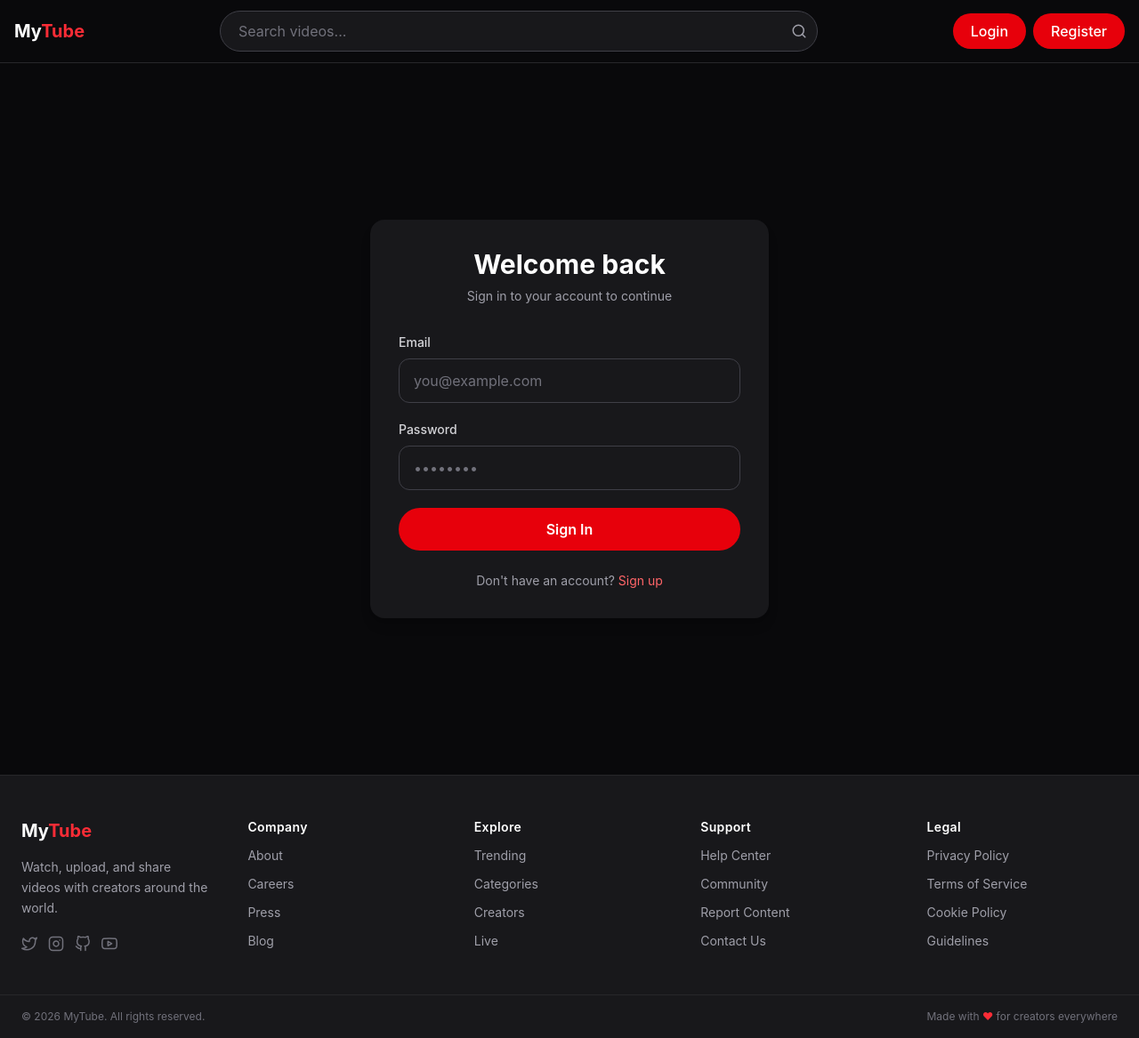
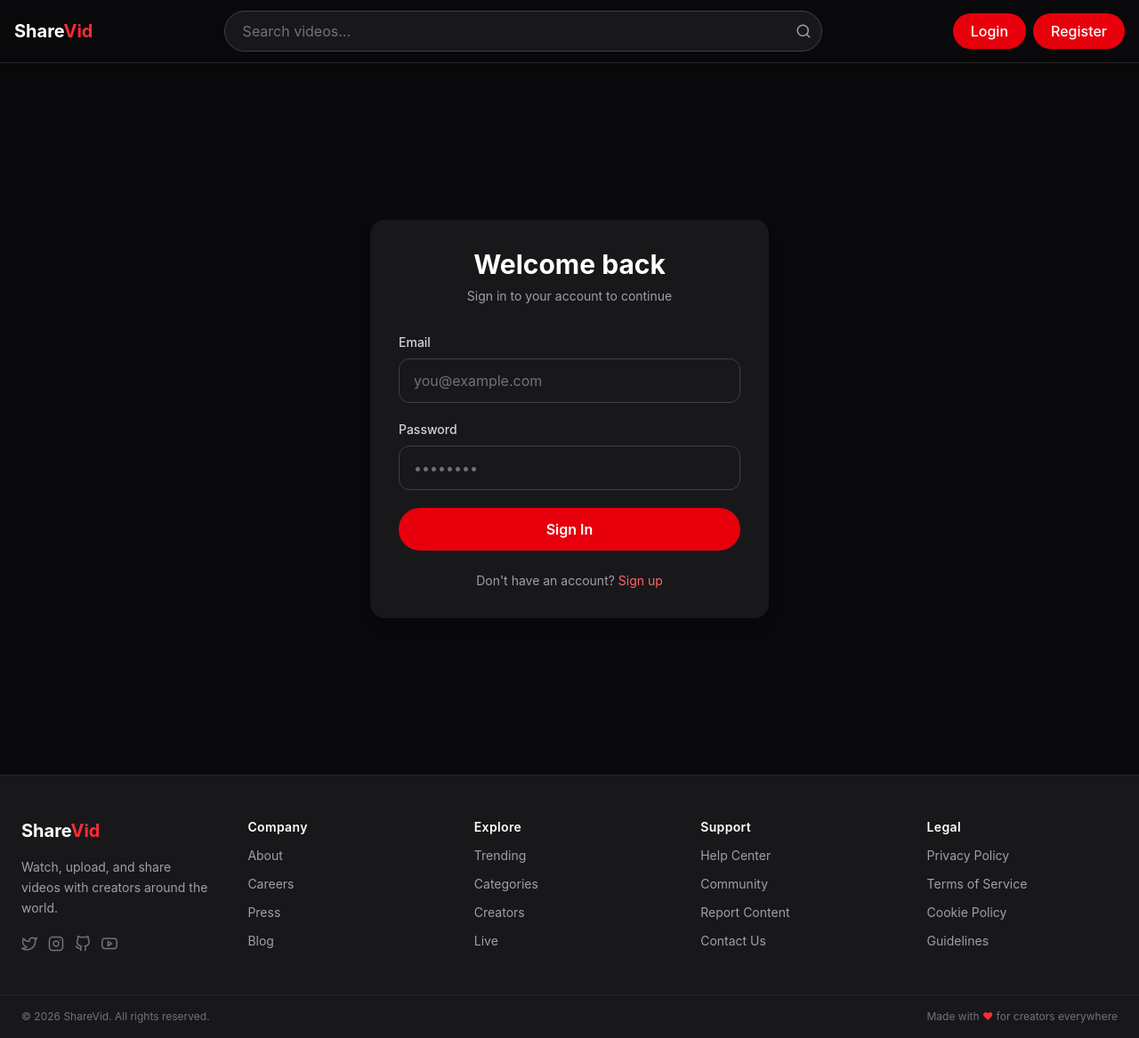
Before and after one commit to Harlongbi-Phangcho/video-platform-frontend, a React app: page /login in a window 1280 px wide. Shown: the whole page at 89% size. Built offline with nearby package versions, Linux system fonts and the light colour scheme; no server answers; the HTML template or start-up script is replaced by a standard one.

Commit message:
feat(Header, Footer): update branding from MyTube to ShareVid

```diff
--- a/src/components/Footer/Footer.jsx
+++ b/src/components/Footer/Footer.jsx
@@ -43,7 +43,7 @@
         {/* Brand column */}
         <div className="col-span-2 md:col-span-1 flex flex-col gap-4">
           <Link to="/" className="text-xl font-bold text-white">
-            My<span className="text-red-500">Tube</span>
+            Share<span className="text-red-500">Vid</span>
           </Link>
           <p className="text-sm leading-relaxed">
             Watch, upload, and share videos with creators around the world.
@@ -86,7 +86,7 @@
 
       {/* Bottom bar */}
       <div className="border-t border-zinc-800 px-6 py-4 max-w-7xl mx-auto flex flex-col sm:flex-row items-center justify-between gap-2 text-xs text-zinc-500">
-        <p>&copy; {new Date().getFullYear()} MyTube. All rights reserved.</p>
+        <p>&copy; {new Date().getFullYear()} ShareVid. All rights reserved.</p>
         <p>
           Made with{" "}
           <span className="text-red-500">&hearts;</span>{" "}
--- a/src/components/Header/Header.jsx
+++ b/src/components/Header/Header.jsx
@@ -51,7 +51,7 @@
           to="/"
           className="text-xl font-bold text-white whitespace-nowrap flex-shrink-0"
         >
-          My<span className="text-red-500">Tube</span>
+          Share<span className="text-red-500">Vid</span>
         </Link>
 
         {/* Search  desktop only*/}
```
